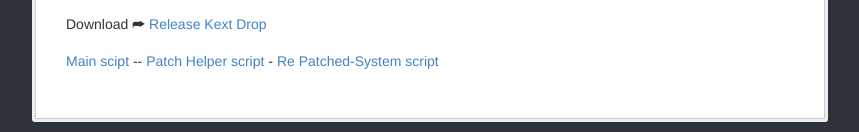
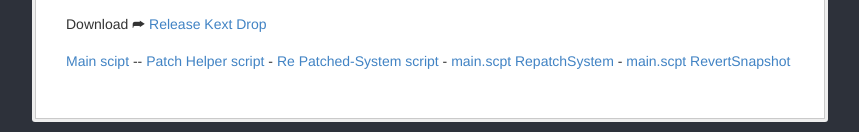
Before and after one commit to chris1111/Kext-Drop, a plain HTML site: page index.html in a window 1280 px wide. Shown: the part 3112-3244 px from the top of the page, without its empty margins (210-1069 px from the left). Drawn offline with Linux system fonts and the light colour scheme.

Commit message:
Link more source script

```diff
--- a/index.html
+++ b/index.html
@@ -364,7 +364,7 @@ pre code, pre tt {
 <p><img src="https://github.com/chris1111/Kext-Drop/blob/main/Source/Pics/Screenshot-Revert.png?raw=true" alt="Github Project"></p>
 <h3 id="if-a-boot-problem-occurs-after-using-this-utility-you-must-take-responsibility-for-it-">If a boot problem occurs after using this utility, you must take responsibility for it.</h3>
 <p> Download ➦ <a href="https://github.com/chris1111/Kext-Drop/releases/tag/V1">Release Kext Drop</a></p>
-<p><a href="https://github.com/chris1111/Kext-Drop/blob/main/Source/Contents/Resources/Installer/Kext-Drop.app/Contents/Resources/script">Main scipt</a> -- <a href="https://github.com/chris1111/Kext-Drop/blob/main/Source/Contents/Resources/Installer/Kext-Drop.app/Contents/Resources/Kext-Drop">Patch Helper script</a> - <a href="https://github.com/chris1111/Kext-Drop/blob/main/Source/Contents/Resources/Installer/RepatchSystem.app/Contents/Resources/Scripts/Patched-System">Re Patched-System script</a></p>
+<p><a href="https://github.com/chris1111/Kext-Drop/blob/main/Source/Contents/Resources/Installer/Kext-Drop.app/Contents/Resources/script">Main scipt</a> -- <a href="https://github.com/chris1111/Kext-Drop/blob/main/Source/Contents/Resources/Installer/Kext-Drop.app/Contents/Resources/Kext-Drop">Patch Helper script</a> - <a href="https://github.com/chris1111/Kext-Drop/blob/main/Source/Contents/Resources/Installer/RepatchSystem.app/Contents/Resources/Scripts/Patched-System">Re Patched-System script</a> - <a href="https://github.com/chris1111/Kext-Drop/blob/main/Source/Contents/Resources/Installer/RepatchSystem.app/Contents/Resources/Scripts/main.scpt">main.scpt RepatchSystem</a> - <a href="https://github.com/chris1111/Kext-Drop/blob/main/Source/Contents/Resources/Installer/RevertSnapshot.app/Contents/Resources/Scripts/main.scpt">main.scpt RevertSnapshot</a></p>
 </div>
     </div>
   </body>
```
Also changed, not shown: 1 other file.
